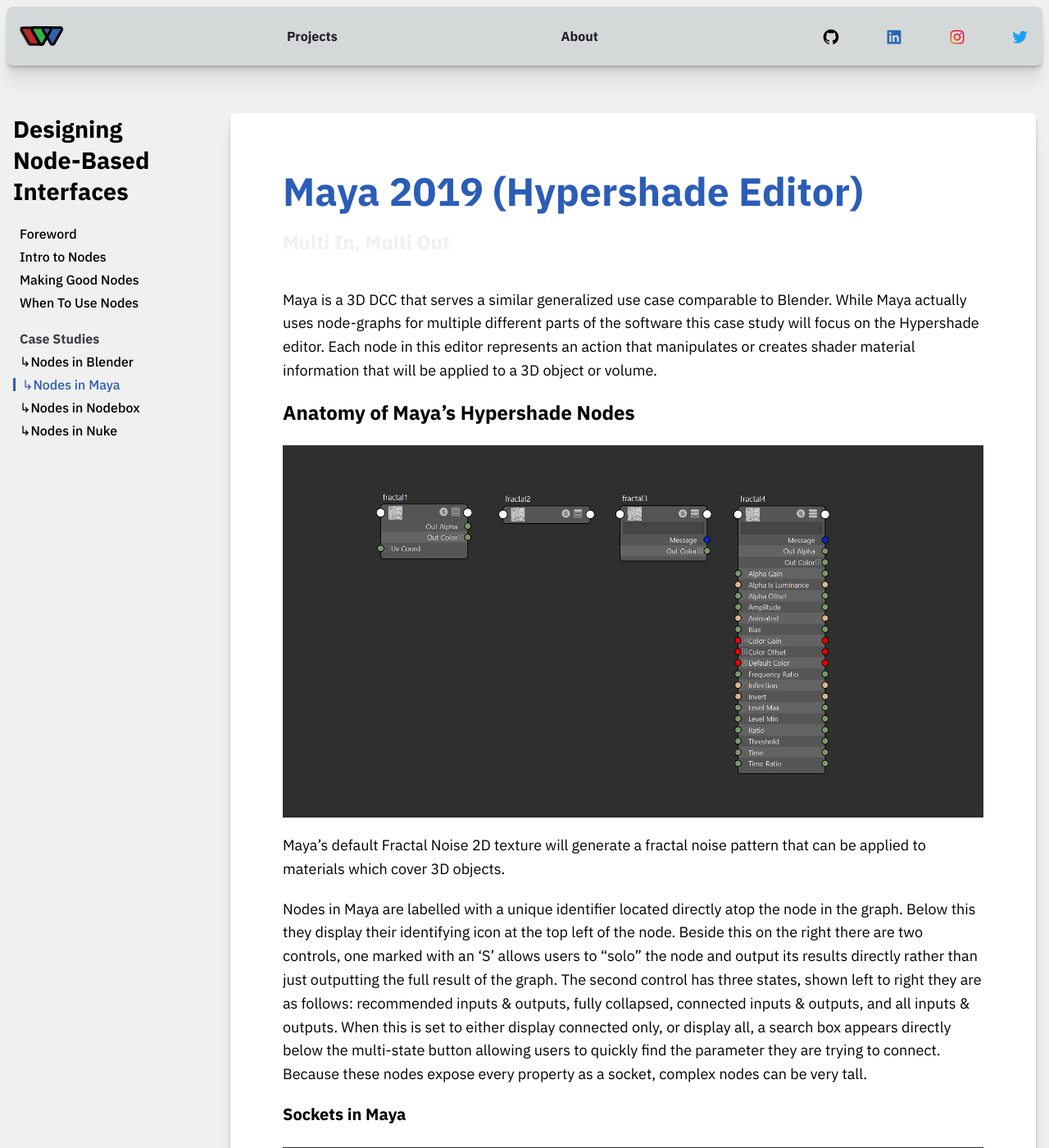
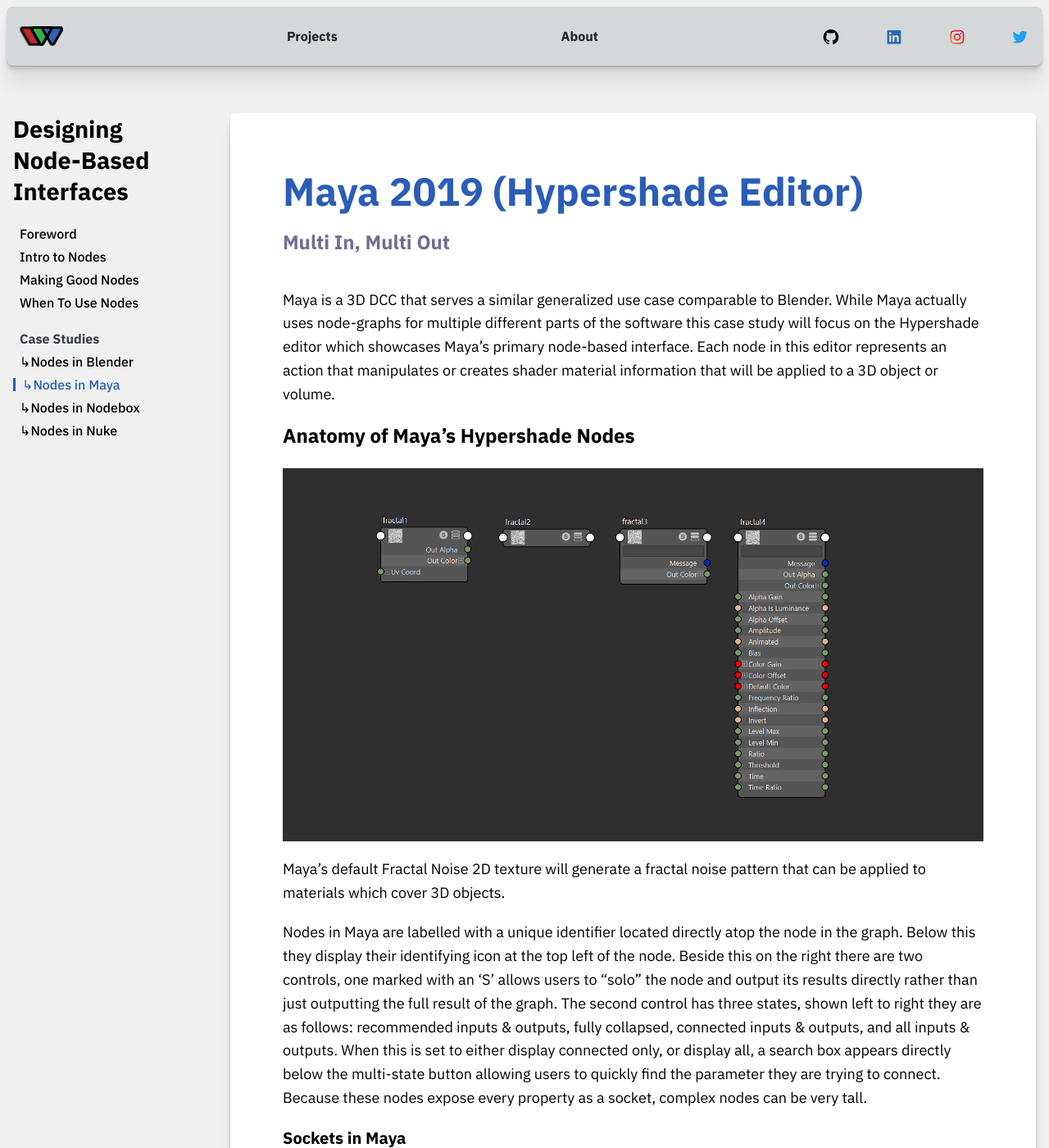
Before and after one commit to Shrinks99/node-based-interfaces, a Jekyll site: the page built from _collections/_casestudies/maya.md, in a window 1280 px wide and 1400 px high. Shown: the whole window at 82% size. Built offline with Jekyll 4.4.1, drawn with Linux system fonts in a browser that asks for light colours.

Commit message:
Fixes text lightness issue
- Minor update to Maya case study

```diff
--- a/_collections/_casestudies/maya.md
+++ b/_collections/_casestudies/maya.md
@@ -8,7 +8,7 @@
 
 ##### Multi In, Multi Out
 
-Maya is a 3D DCC that serves a similar generalized use case comparable to Blender.  While Maya actually uses node-graphs for multiple different parts of the software this case study will focus on the Hypershade editor.  Each node in this editor represents an action that manipulates or creates shader material information that will be applied to a 3D object or volume.
+Maya is a 3D DCC that serves a similar generalized use case comparable to Blender.  While Maya actually uses node-graphs for multiple different parts of the software this case study will focus on the Hypershade editor which showcases Maya's primary node-based interface.  Each node in this editor represents an action that manipulates or creates shader material information that will be applied to a 3D object or volume.
 
 ### Anatomy of Maya's Hypershade Nodes
 
--- a/_sass/_content.scss
+++ b/_sass/_content.scss
@@ -62,7 +62,7 @@
 
   h5 {
     margin-top: -1.5rem;
-    color: $hwlightgrey;
+    color: lighten($hwgrey, 35);
     font-size: 1.5rem;
   }
 
@@ -102,7 +102,7 @@
 
   code {
     font-family: 'IBM Plex Mono', monospace;
-    background-color: $lightergrey;
+    background-color: $hwlightgrey;
     border-radius: 0.125rem;
     padding-left: 0.2rem;
     padding-right: 0.2rem;
--- a/_sass/_global.scss
+++ b/_sass/_global.scss
@@ -5,7 +5,6 @@
 $darkgrey: #3b4049;
 $hwlightgrey: #f0f0f0;
 $borderradius: 0.5rem;
-$lightergrey: #e5e5e5;
 $elementshadow:
 0 0.3px 0.3px rgba(0, 0, 0, 0.004),
 0 0.6px 0.6px rgba(0, 0, 0, 0.012),
```
